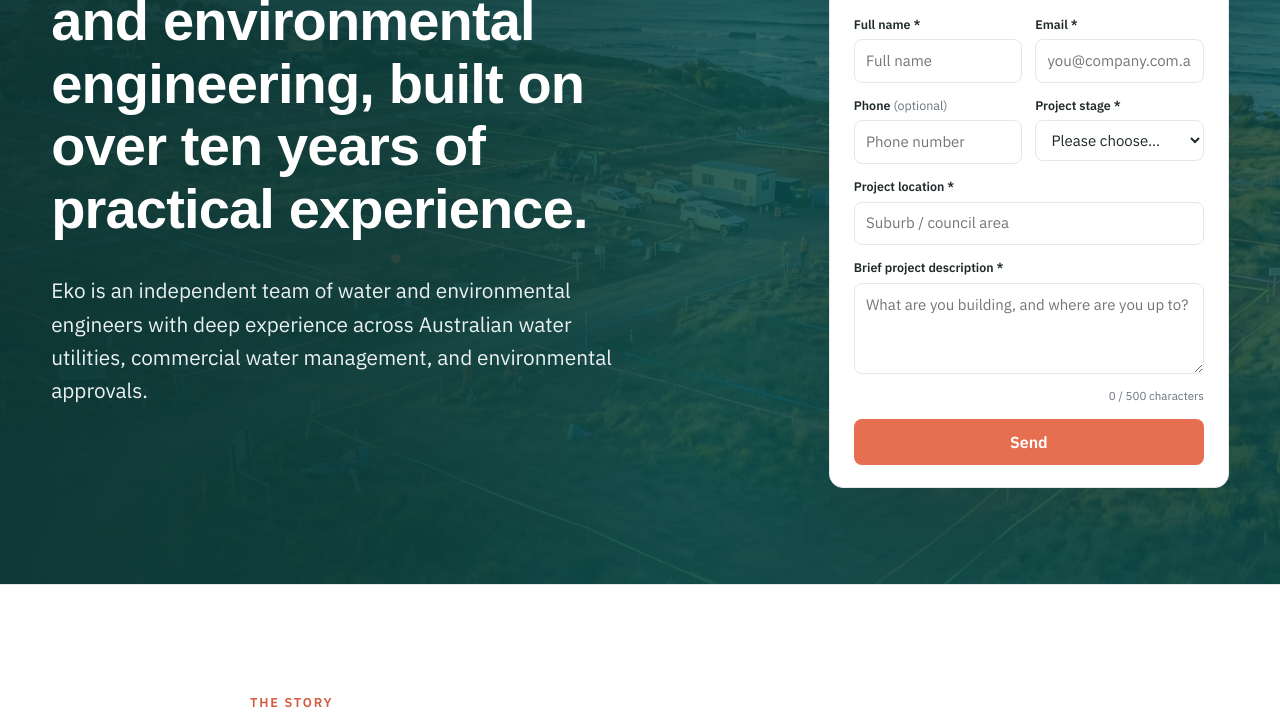
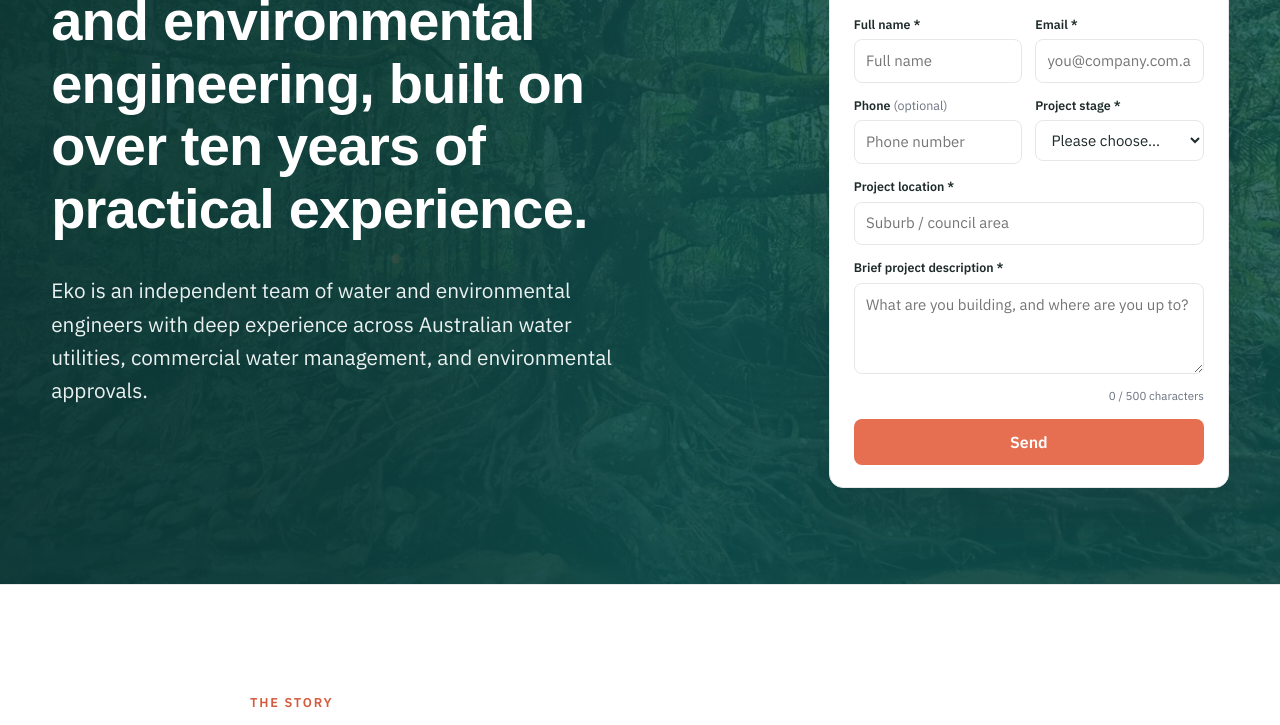
Before and after one commit to FastFirms/eko-engineering-website, a plain HTML site: page about.html in a window 1280 px wide. Shown: the part 306-1031 px from the top of the page. Drawn offline with Linux system fonts and the light colour scheme; a web font is replaced by a local one.

Commit message:
About page: new hero photo (rainforest tree)
Adds hero-about images (1500 and 1200 px, JPG and WebP) and uses them for
the About page hero only. The supplied photo is 1500 px wide and is not
upscaled. Environmental Approvals Project Management keeps hero-pm.

Co-Authored-By: Claude Opus 5.5 <noreply@anthropic.com>
Claude-Session: https://claude.ai/code/session_0154j7mRqm7w6YMhJhs3x3p9

```diff
--- a/about.html
+++ b/about.html
@@ -112,12 +112,12 @@
 <section class="page-hero hero-photo-bg" style="color:#fff">
   <picture class="hero-photo">
     <source type="image/webp"
-            srcset="assets/img/hero-pm-1200.webp 1200w, assets/img/hero-pm.webp 2000w"
+            srcset="assets/img/hero-about-1200.webp 1200w, assets/img/hero-about.webp 1500w"
             sizes="100vw">
-    <img src="assets/img/hero-pm.jpg"
-         srcset="assets/img/hero-pm-1200.jpg 1200w, assets/img/hero-pm.jpg 2000w"
-         sizes="100vw" alt="Environmental engineer reviewing project documents on site"
-         width="2000" height="1003" fetchpriority="high" decoding="async">
+    <img src="assets/img/hero-about.jpg"
+         srcset="assets/img/hero-about-1200.jpg 1200w, assets/img/hero-about.jpg 1500w"
+         sizes="100vw" alt="Large moss-covered rainforest tree with sprawling buttress roots beside a rocky creek, surrounded by palms and dense subtropical forest"
+         width="1500" height="844" fetchpriority="high" decoding="async">
   </picture>
   <div class="hero-overlay" aria-hidden="true"></div>
   <img class="contours" src="assets/img/contours-teal.svg" alt="" aria-hidden="true">
```
Also changed, not shown: assets/img/hero-about-1200.jpg (added), assets/img/hero-about-1200.webp (added), assets/img/hero-about.jpg (added), assets/img/hero-about.webp (added).
